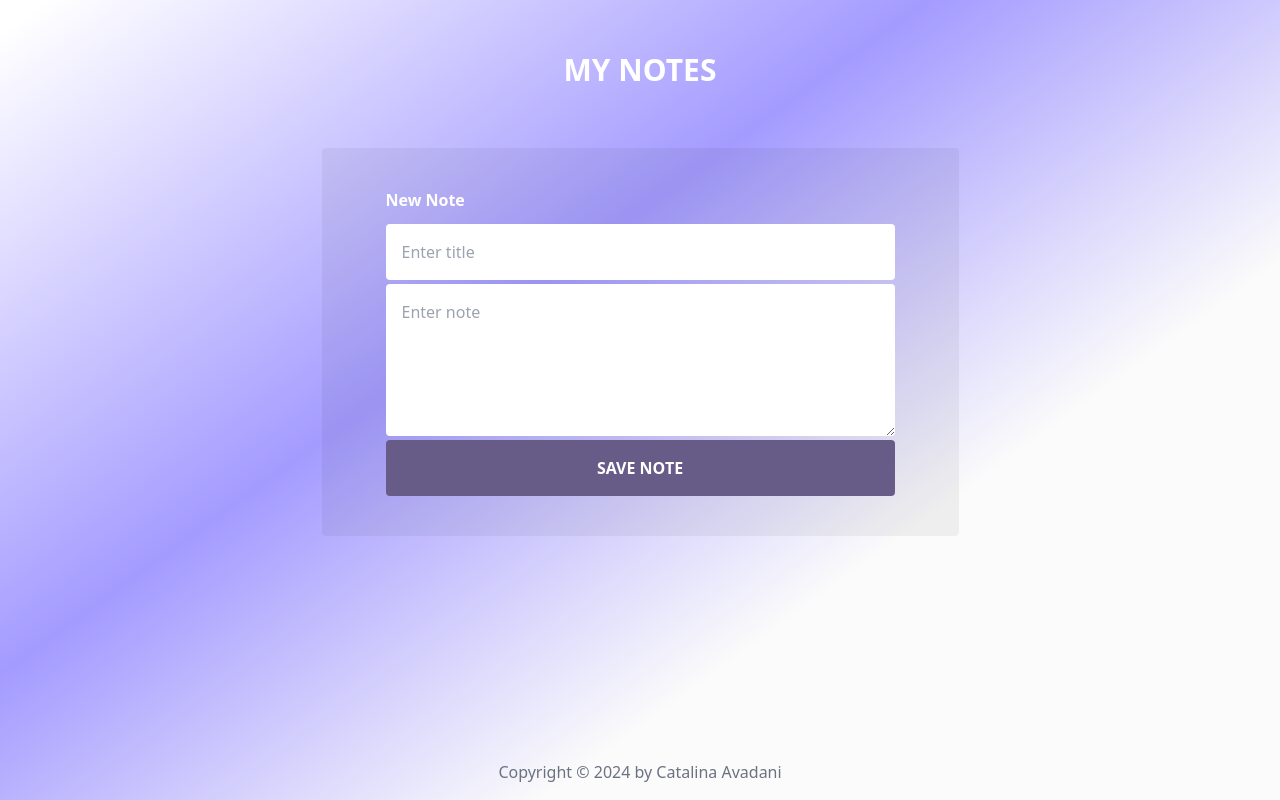
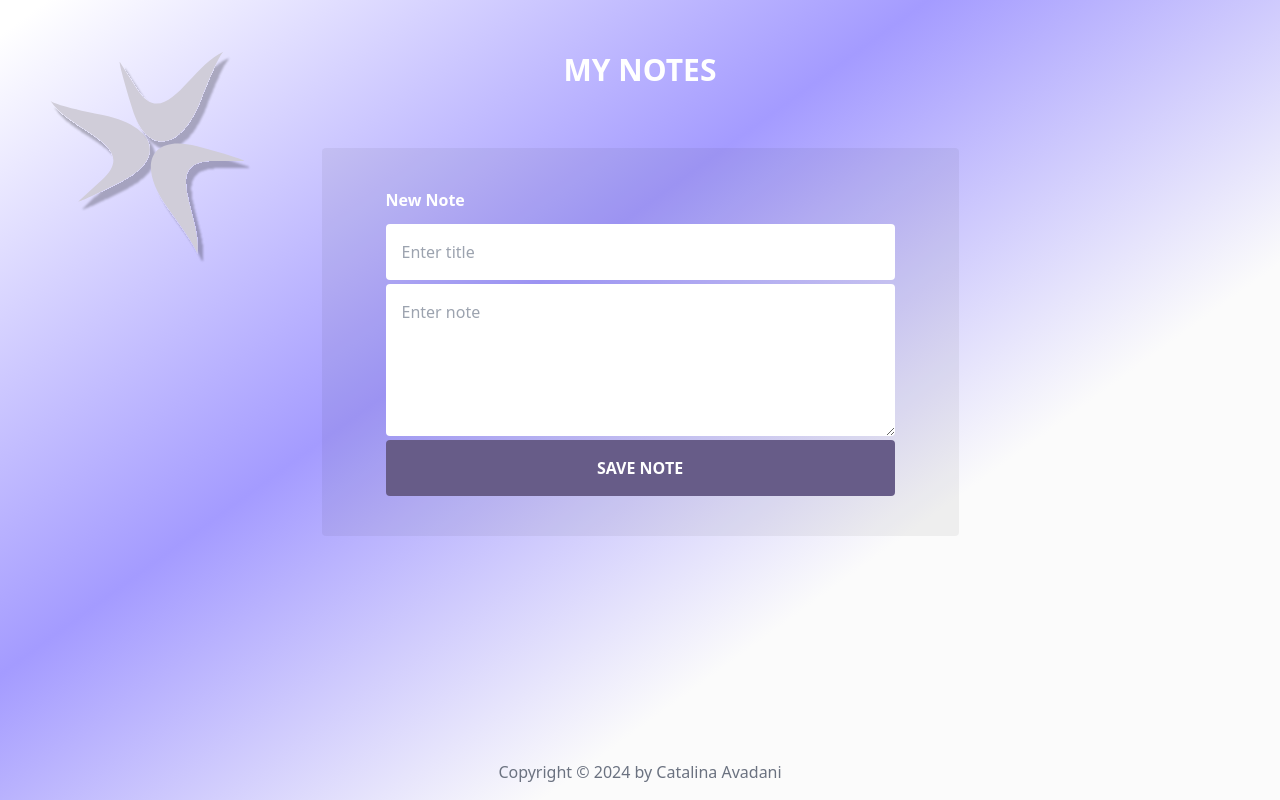
Before and after one commit to CatAvadani/my-notes, a Next.js app: page / in a window 1280 px wide. Built offline with nearby package versions, Linux system fonts and the light colour scheme.

Commit message:
Remove a note

```diff
--- a/app/allNotes/page.tsx
+++ b/app/allNotes/page.tsx
@@ -5,7 +5,7 @@ import Link from "next/link";
 import { useNotes } from "../contexts/NoteContext";
 
 export default function AllNotes() {
-  const { notes } = useNotes();
+  const { notes, removeNote } = useNotes();
 
   return (
     <div className=' flex flex-col mt-24  text-gray-700 justify-center items-center'>
@@ -28,7 +28,10 @@ export default function AllNotes() {
           >
             <div className='flex justify-between'>
               <h1 className=' font-semibold mb-2 capitalize'>{note.title}</h1>
-              <XMarkIcon className='h-6 w-6 text-red-700' />
+              <XMarkIcon
+                onClick={() => removeNote(note)}
+                className='h-6 w-6 text-red-700 cursor-pointer hover:scale-125 transition-all'
+              />
             </div>
             <hr />
             <p className='mt-4'>{note.text}</p>
--- a/app/contexts/NoteContext.tsx
+++ b/app/contexts/NoteContext.tsx
@@ -14,7 +14,8 @@ export interface Note {
 
 interface NoteContextValue {
   notes: Note[];
-  addNotes: (note: Note) => void;
+  addNote: (note: Note) => void;
+  removeNote: (note: Note) => void;
 }
 
 const NoteContext = createContext({} as NoteContextValue);
@@ -36,17 +37,22 @@ function NotesProvider(props: PropsWithChildren) {
     localStorage.setItem("notes", JSON.stringify(notes));
   }, [notes, isLoaded]);
 
-  const addNotes = (note: Note) => {
+  const addNote = (note: Note) => {
     setNotes([...notes, note]);
   };
 
-  console.log(notes);
+  const removeNote = (note: Note) => {
+    console.log("i was clicked");
+    const updatedNotes = notes.filter((item) => item.title !== note.title);
+    setNotes(updatedNotes);
+  };
 
   return (
     <NoteContext.Provider
       value={{
         notes,
-        addNotes,
+        addNote,
+        removeNote,
       }}
     >
       {props.children}
--- a/app/layout.tsx
+++ b/app/layout.tsx
@@ -1,4 +1,5 @@
 import type { Metadata } from "next";
+import Image from "next/image";
 import Footer from "./components/Footer";
 import NotesProvider from "./contexts/NoteContext";
 import "./globals.css";
@@ -18,6 +19,13 @@ export default function RootLayout({
       <body className='h-screen flex flex-col items-center justify-between'>
         <main className=' flex flex-col items-center '>
           <NotesProvider>{children}</NotesProvider>
+          <Image
+            src='/logo.svg'
+            alt='logo'
+            width={100}
+            height={100}
+            className=' absolute left-1 top-2 size-48 md:size-64'
+          />
         </main>
         <Footer />
       </body>
--- a/app/page.tsx
+++ b/app/page.tsx
@@ -1,11 +1,12 @@
 "use client";
+import Image from "next/image";
 import { useRouter } from "next/navigation";
 import { useState } from "react";
 import { useNotes } from "./contexts/NoteContext";
 
 export default function Home() {
   const router = useRouter();
-  const { addNotes } = useNotes();
+  const { addNote } = useNotes();
   const [newTitle, setNewTitle] = useState("");
   const [newNote, setNewNote] = useState("");
 
@@ -21,7 +22,7 @@ export default function Home() {
 
   function handleClick(e) {
     const note = { title: newTitle, text: newNote };
-    addNotes(note);
+    addNote(note);
     router.push("/allNotes");
     e.preventDefault();
   }
```
Also changed, not shown: public/logo.svg (added).
